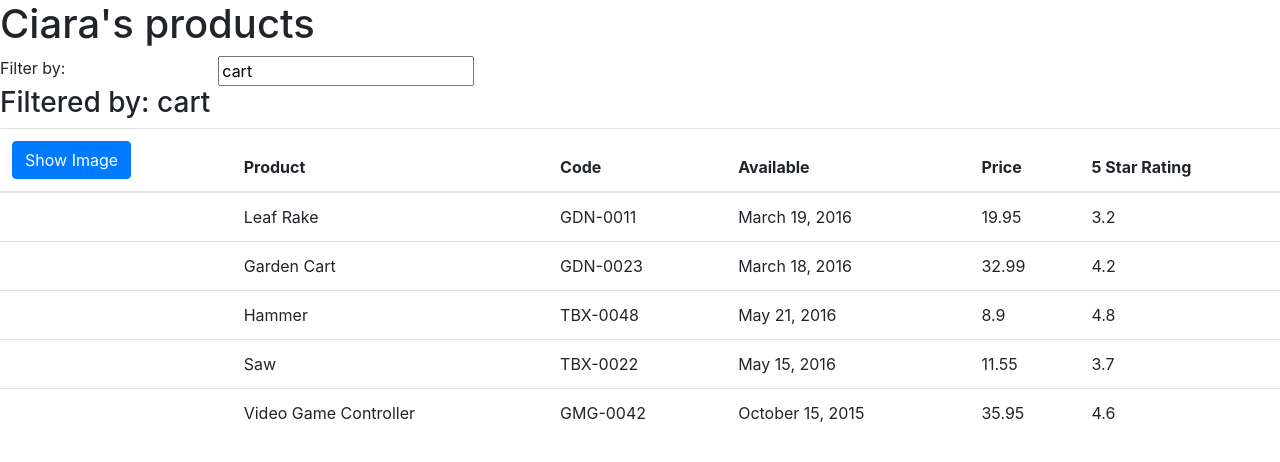
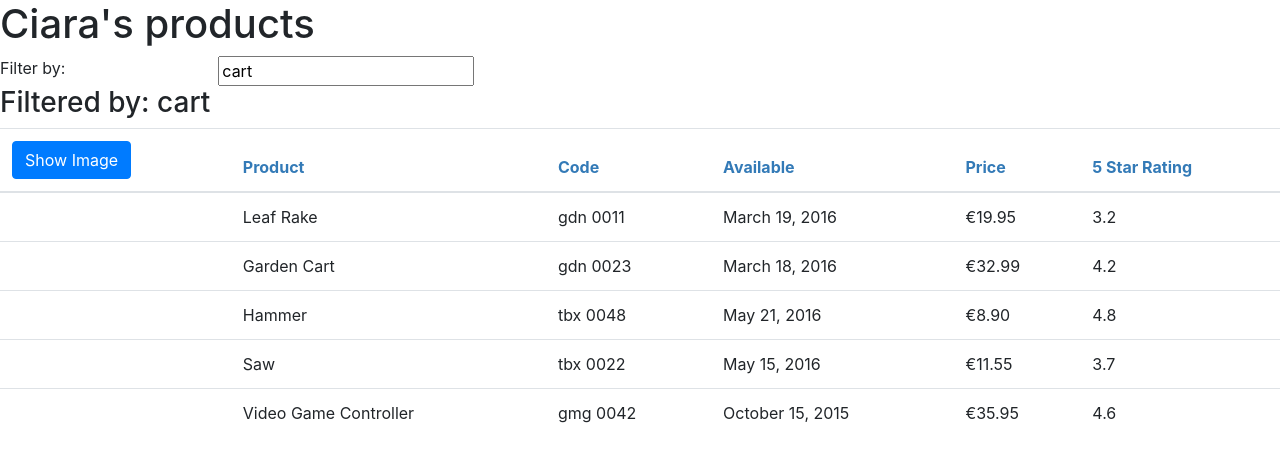
Before and after one commit to S00165427/web19, an Angular app: page / in a window 1280 px wide. Shown: the top 462 px of the page. Built offline with nearby package versions, Linux system fonts and the light colour scheme.

Commit message:
Custom Pipe

```diff
--- a/src/app/app.module.ts
+++ b/src/app/app.module.ts
@@ -4,11 +4,13 @@
 import { AppRoutingModule } from './app-routing.module';
 import { AppComponent } from './app.component';
 import { ProductListComponent } from './product-list/product-list.component';
+import { ConvertToSpaces } from './shared/convert-to-spaces.pipe';
 
 @NgModule({
   declarations: [
     AppComponent,
-    ProductListComponent
+    ProductListComponent,
+    ConvertToSpaces
   ],
   imports: [
     FormsModule,
--- a/src/app/product-list/product-list.component.css
+++ b/src/app/product-list/product-list.component.css
@@ -0,0 +1,3 @@
+thead{
+    color:#337AB7
+}
--- a/src/app/product-list/product-list.component.html
+++ b/src/app/product-list/product-list.component.html
@@ -41,9 +41,9 @@
                         [style.margin.px]= 'imageMargin'>
                     </td>
                     <td>{{product.productName}}</td>
-                    <td>{{product.productCode}}</td>
+                    <td>{{product.productCode | lowercase | convertToSpaces:'-'}}</td>
                     <td>{{product.releaseDate}}</td>
-                    <td>{{product.price}}</td>
+                    <td>{{product.price | currency:'EUR' :true: '1.2-2'}}</td>
                     <td>{{product.starRating}}</td>
                 </tr>
                 </tbody>
--- /dev/null
+++ b/src/app/shared/convert-to-spaces.pipe.ts
@@ -0,0 +1,10 @@
+import {PipeTransform, Pipe } from '@angular/core';
+
+@Pipe({
+    name:'convertToSpaces'
+})
+export class ConvertToSpaces implements PipeTransform{
+    transform(value:string, character:string):string{
+        return value.replace(character,' ');
+    }
+}
```
